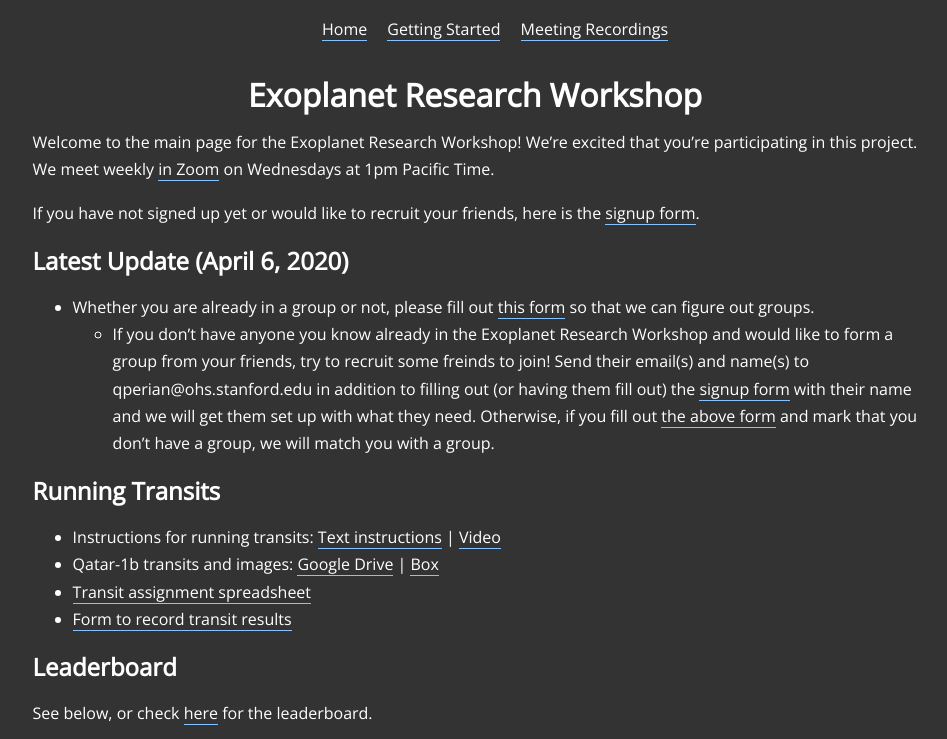
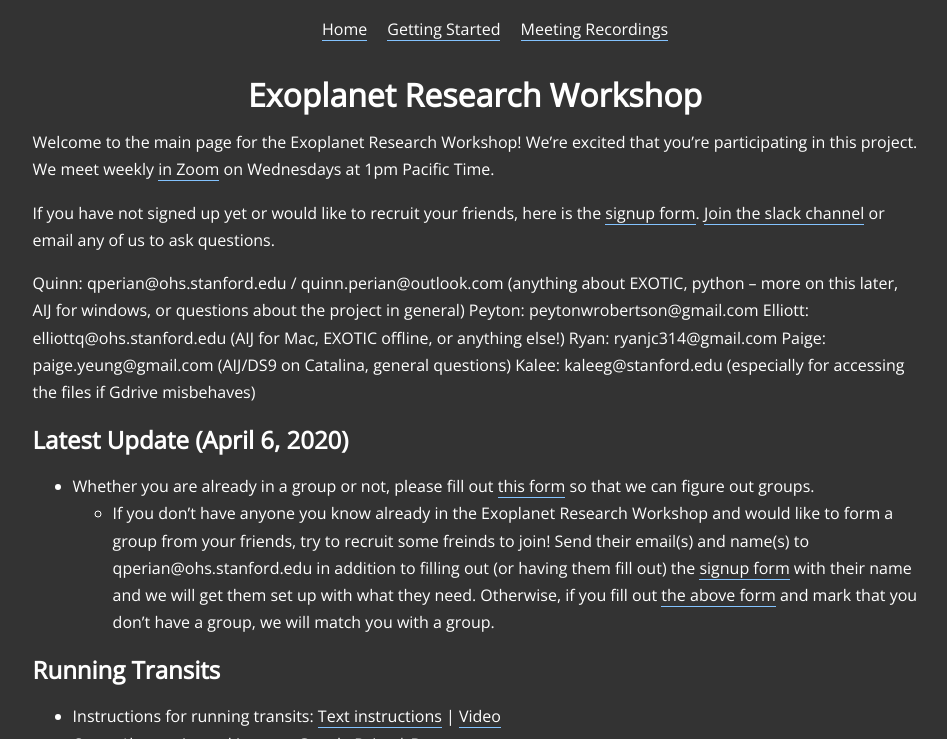
Before and after one commit to paigeyeung/exoplanetresearchworkshop, a Jekyll site: the page built from index.md, in a window 1280 px wide, cut to the strip 0-739 px from the top of the page. Shown: the whole strip, without its empty margins (165-1112 px from the left). Built offline with Jekyll 4.4.1, drawn with Linux system fonts in a browser that asks for light colours.

Commit message:
Update index.md

```diff
--- a/index.md
+++ b/index.md
@@ -7,7 +7,14 @@ title: Home
 
 Welcome to the main page for the Exoplanet Research Workshop! We're excited that you're participating in this project. We meet weekly [in Zoom](https://stanford.zoom.us/j/2940180841){:target="_blank"} on Wednesdays at 1pm Pacific Time.
 
-If you have not signed up yet or would like to recruit your friends, here is the [signup form](https://docs.google.com/forms/d/e/1FAIpQLSdYdnDFFS7MinZQbgGAxN3ULTTshf0Q3tvWsC1YjVQKXwWkeQ/viewform?usp=send_form){:target="_blank"}.
+If you have not signed up yet or would like to recruit your friends, here is the [signup form](https://docs.google.com/forms/d/e/1FAIpQLSdYdnDFFS7MinZQbgGAxN3ULTTshf0Q3tvWsC1YjVQKXwWkeQ/viewform?usp=send_form){:target="_blank"}. [Join the slack channel](https://join.slack.com/t/exoplanetrese-nug2480/shared_invite/zt-d63jj8jl-WFWgC0P9mOBvDLbJEvo5EQ){:target="_blank"} or email any of us to ask questions.
+
+Quinn: qperian@ohs.stanford.edu / quinn.perian@outlook.com (anything about EXOTIC, python -- more on this later, AIJ for windows, or questions about the project in general)
+Peyton:  peytonwrobertson@gmail.com
+Elliott: elliottq@ohs.stanford.edu (AIJ for Mac, EXOTIC offline, or anything else!)
+Ryan: ryanjc314@gmail.com
+Paige: paige.yeung@gmail.com (AIJ/DS9 on Catalina, general questions)
+Kalee: kaleeg@stanford.edu (especially for accessing the files if Gdrive misbehaves)
 
 ## Latest Update (April 6, 2020)
 
```
